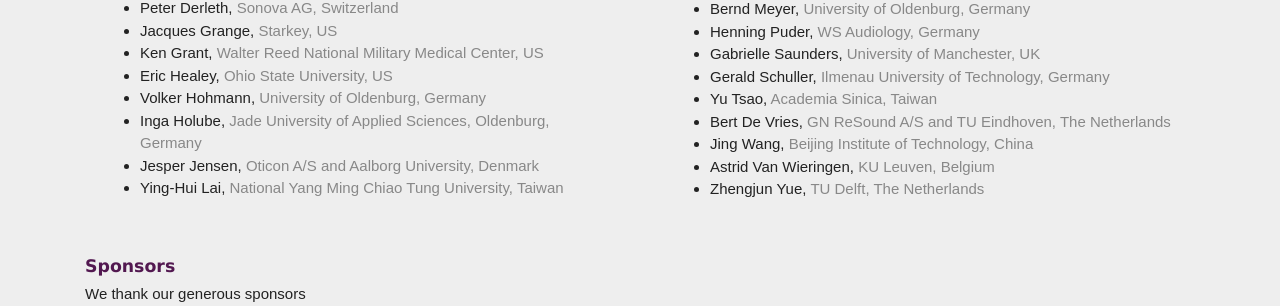
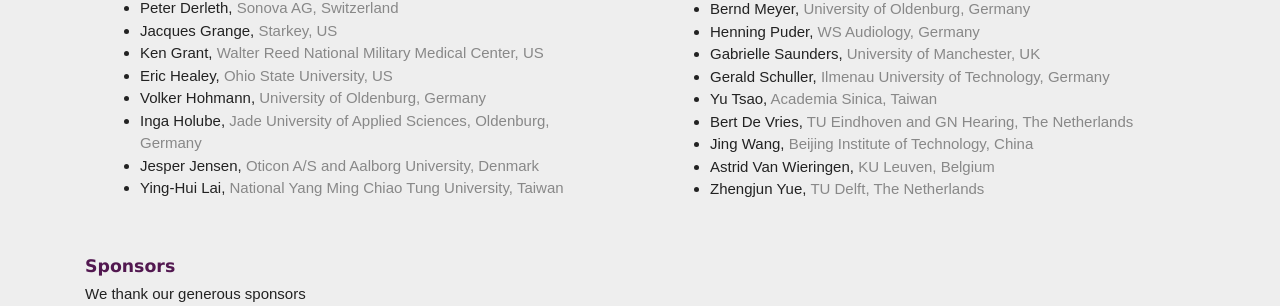
Before and after one commit to claritychallenge/clarity2023-workshop, a Jekyll site: the page built from organisers.md, in a window 1280 px wide. Shown: the part 558-864 px from the top of the page. Built offline with Jekyll 4.4.1, drawn with Linux system fonts in a browser that asks for light colours.

Commit message:
Fixed an SC affiliation

```diff
--- a/organisers.md
+++ b/organisers.md
@@ -67,7 +67,7 @@ If you have any queries please contact the organisers by emailing <a href="mailt
 <li>Gerald Schuller, <a href="#" class="text-muted">Ilmenau University of Technology, Germany</a></li>
 <!--<li>Chin-Tuan Tan, <a href="#" class="text-muted">A*STAR, Singapore</a></li> -->
 <li>Yu Tsao, <a href="#" class="text-muted">Academia Sinica, Taiwan</a></li>
-<li>Bert De Vries, <a href="#" class="text-muted">GN ReSound A/S and TU Eindhoven, The Netherlands</a></li>
+<li>Bert De Vries, <a href="#" class="text-muted">TU Eindhoven and GN Hearing, The Netherlands</a></li>
 <li>Jing Wang, <a href="#" class="text-muted">Beijing Institute of Technology, China</a></li>
 <li>Astrid Van Wieringen, <a href="#" class="text-muted">KU Leuven, Belgium</a></li>
 <li>Zhengjun Yue, <a href="#" class="text-muted">TU Delft, The Netherlands</a></li>
```
